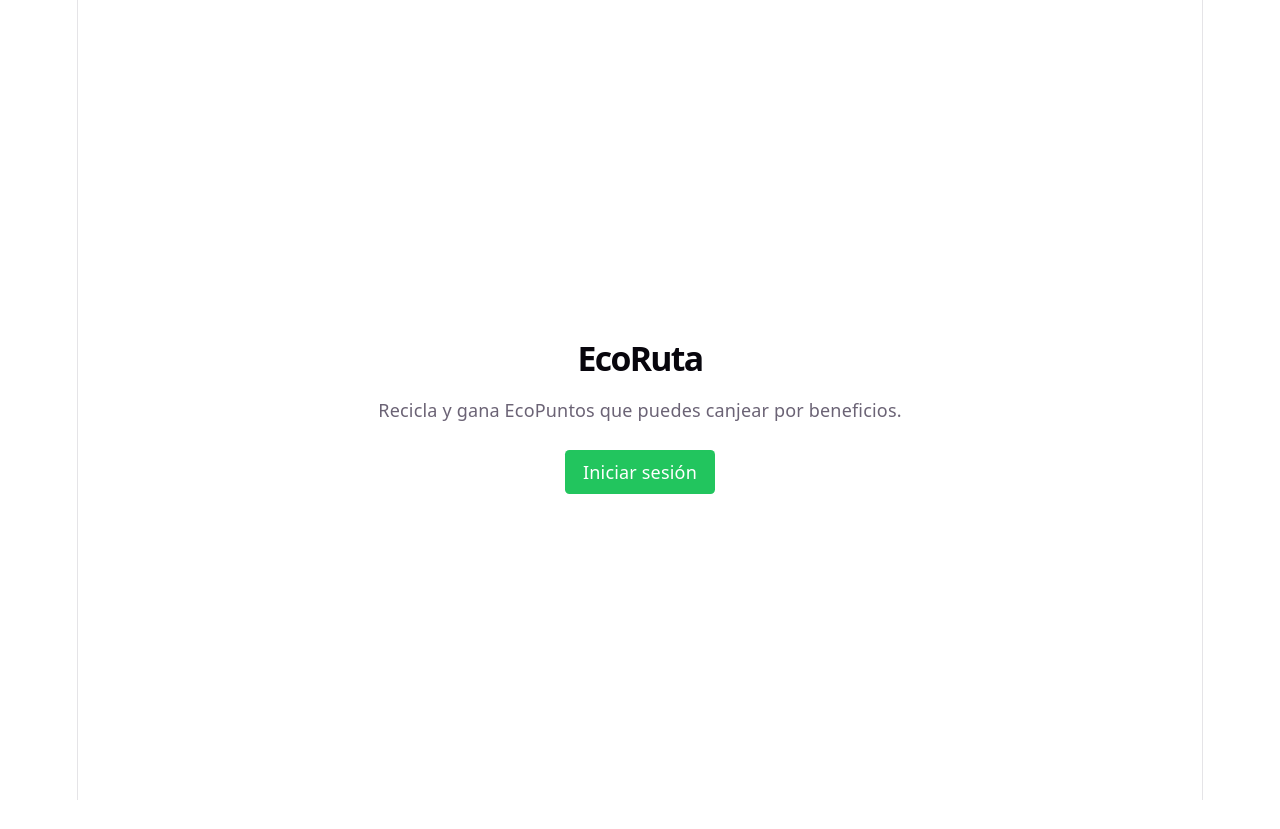
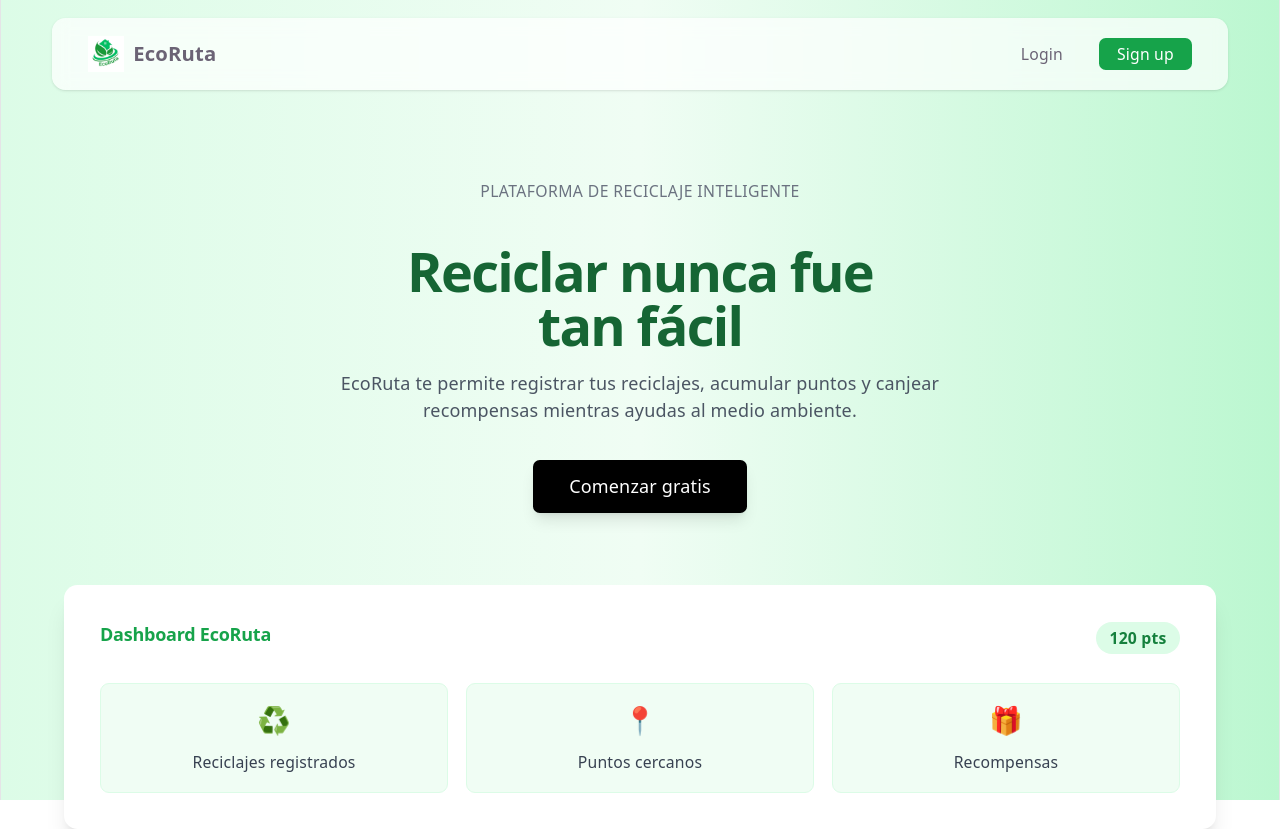
Before and after one commit to CanoJS/EcoRuta, a React (Vite) app: page / in a window 1280 px wide. Before the commit the page ends 800 px from the top, so only its background shows below. Built offline with nearby package versions, Linux system fonts and the light colour scheme.

Commit message:
home hecho

```diff
--- a/src/index.css
+++ b/src/index.css
@@ -1,6 +1,12 @@
 @tailwind base;
 @tailwind components;
 @tailwind utilities;
+
+html, body, #root {
+  height: 100%;
+  margin: 0;
+  padding: 0;
+}
 
 :root {
   --text: #6b6375;
@@ -55,7 +61,7 @@
 }
 
 #root {
-  width: 1126px;
+  width: 1800px;
   max-width: 100%;
   margin: 0 auto;
   text-align: center;
--- a/src/pages/Home.tsx
+++ b/src/pages/Home.tsx
@@ -1,21 +1,87 @@
+import logo from "../assets/logo.jpeg";
+
 type Props = {
   setPage: (page: string) => void;
 };
 
 function Home({ setPage }: Props) {
   return (
-    <div className="h-screen flex flex-col justify-center items-center">
-      <h1 className="text-3xl font-bold mb-4">EcoRuta</h1>
-      <p className="mb-6 text-center">
-        Recicla y gana EcoPuntos que puedes canjear por beneficios.
-      </p>
+    <div className="w-full min-h-screen bg-gradient-to-r from-green-100 via-green-50 to-green-200 pb-10">
 
-      <button
-        onClick={() => setPage("login")}
-        className="bg-green-500 text-white px-4 py-2 rounded"
-      >
-        Iniciar sesión
-      </button>
+      <nav className="flex justify-between items-center px-4 md:px-8 py-4 bg-white/70 backdrop-blur rounded-xl mt-4 shadow max-w-6xl w-[92%] mx-auto">
+        <div className="flex items-center gap-2">
+          <img src={logo} alt="EcoRuta" className="h-8" />
+          <span className="font-bold text-lg">EcoRuta</span>
+        </div>
+
+        <div className="flex gap-2 md:gap-4">
+          <button
+            onClick={() => setPage("login")}
+            className="px-3 md:px-4 py-1 text-sm font-medium"
+          >
+            Login
+          </button>
+          <button
+            onClick={() => setPage("login")}
+            className="bg-green-600 text-white px-3 md:px-4 py-1 rounded-md text-sm"
+          >
+            Sign up
+          </button>
+        </div>
+      </nav>
+
+      <div className="flex flex-col items-center text-center mt-12 md:mt-20 px-6">
+        <p className="text-xs md:text-sm text-gray-500 mb-2 uppercase tracking-wide">
+          Plataforma de reciclaje inteligente
+        </p>
+
+        <h1 className="text-3xl md:text-5xl font-bold mb-4 text-green-800 leading-tight">
+          Reciclar nunca fue <br className="hidden md:block" /> tan fácil
+        </h1>
+
+        <p className="text-gray-600 max-w-xl mb-8 text-sm md:text-base">
+          EcoRuta te permite registrar tus reciclajes, acumular puntos y
+          canjear recompensas mientras ayudas al medio ambiente.
+        </p>
+
+        <div className="flex flex-col sm:flex-row gap-4 w-full sm:w-auto">
+          <button
+            onClick={() => setPage("login")}
+            className="bg-black text-white px-8 py-3 rounded-md shadow-lg"
+          >
+            Comenzar gratis
+          </button>
+        </div>
+      </div>
+
+      <div className="mt-16 flex justify-center px-4 md:px-6">
+        <div className="bg-white rounded-xl shadow-xl w-full max-w-5xl p-5 md:p-8">
+
+          <div className="flex justify-between items-center mb-6">
+            <h2 className="font-semibold text-green-600 text-sm md:text-base">Dashboard EcoRuta</h2>
+            <span className="bg-green-100 text-green-700 px-3 py-1 rounded-full text-xs md:text-sm font-bold">
+              120 pts
+            </span>
+          </div>
+
+          <div className="grid grid-cols-1 md:grid-cols-3 gap-4">
+            <div className="bg-green-50 p-4 rounded-lg border border-green-100 flex items-center gap-3 md:flex-col md:text-center">
+              <span className="text-2xl">♻️</span>
+              <p className="text-sm font-medium text-gray-700">Reciclajes registrados</p>
+            </div>
+            <div className="bg-green-50 p-4 rounded-lg border border-green-100 flex items-center gap-3 md:flex-col md:text-center">
+              <span className="text-2xl">📍</span>
+              <p className="text-sm font-medium text-gray-700">Puntos cercanos</p>
+            </div>
+            <div className="bg-green-50 p-4 rounded-lg border border-green-100 flex items-center gap-3 md:flex-col md:text-center">
+              <span className="text-2xl">🎁</span>
+              <p className="text-sm font-medium text-gray-700">Recompensas</p>
+            </div>
+          </div>
+
+        </div>
+      </div>
+
     </div>
   );
 }
```
Also changed, not shown: src/assets/logo.jpeg (added), src/styles/style.css (added).
